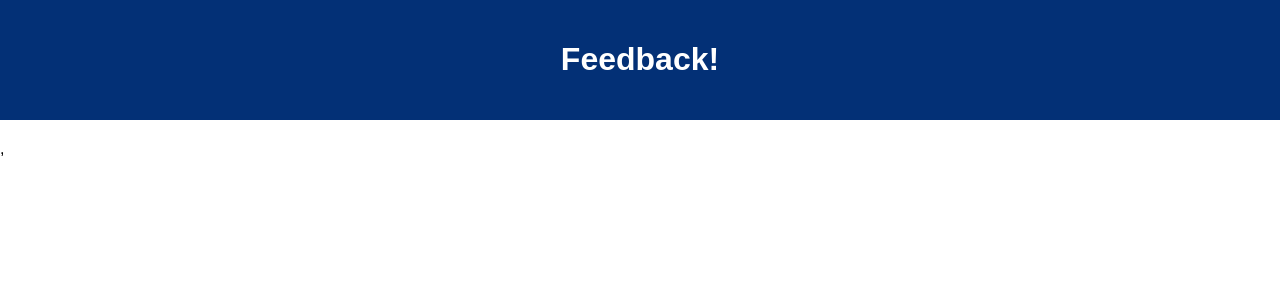
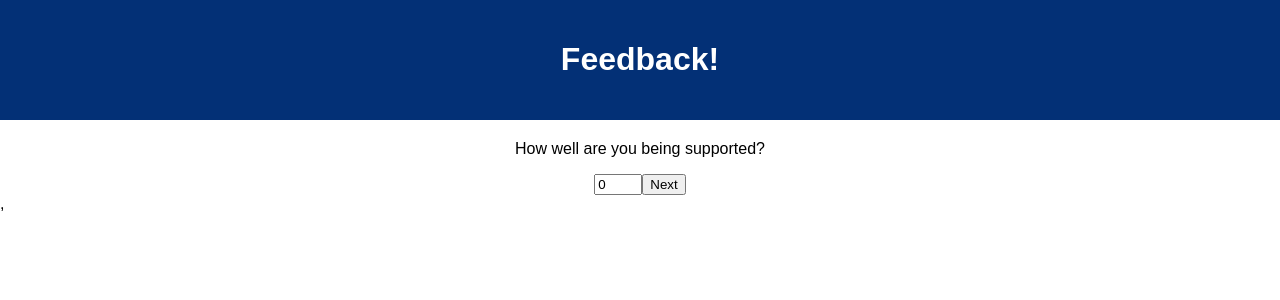
Before and after one commit to nataliemcmann/redux-feedback-loop, a React (Create React App) app: page /#/support in a window 1280 px wide. Before the commit this address led to /#/. Shown: the top 300 px of the page. Built offline with nearby package versions, Linux system fonts and the light colour scheme.

Commit message:
feeling, support, and understanding components completed, routes and dispatch working

```diff
--- a/src/components/App/App.jsx
+++ b/src/components/App/App.jsx
@@ -5,7 +5,9 @@ import { useDispatch } from 'react-redux';
 import { HashRouter as Router, Route, Link, HashRouter } from 'react-router-dom';
 
 //import components
-import Feeling from './Feeling/Feeling.jsx';
+import Feeling from './Feeling/Feeling';
+import Understanding from './Understanding/Understanding';
+import Support from './Support/Support';
 
 function App() {
   //declare dispatch object
@@ -25,6 +27,12 @@ function App() {
         <Route exact path= "/feeling">
           <Feeling />
         </Route>
+        <Route exact path="/understanding">
+          <Understanding />
+        </Route>
+        <Route  exact path="/support">
+          <Support />
+        </Route>
       </div>
     </Router>
   );
--- a/src/components/App/Feeling/Feeling.jsx
+++ b/src/components/App/Feeling/Feeling.jsx
@@ -16,15 +16,15 @@ function Feeling () {
         dispatch({
             type: 'SET_FEELING',
             payload: newFeeling
-        })
-        //history.push('/understanding');
+        });
+        history.push('/understanding');
         setNewFeeling(0);
     }
 
     return (
         <>
         <form onSubmit={handleFeelingSubmit}>
-            <label>How are you feeling today?</label>
+            <p>How are you feeling today?</p>
             <input
                 type="number"
                 min="1"
--- /dev/null
+++ b/src/components/App/Support/Support.jsx
@@ -0,0 +1,41 @@
+import React from 'react';
+import { useDispatch } from 'react-redux';
+import { useState } from 'react';
+import { useHistory } from 'react-router-dom';
+
+function Support () {
+    const [newSupport, setNewSupport] = useState(0);
+
+    const dispatch = useDispatch();
+
+    const history = useHistory();
+
+    const handleSupportSubmit = () => {
+        event.preventDefault();
+        console.log('need additional pylons');
+        dispatch({
+            type: 'SET_SUPPORT',
+            payload: newSupport
+        });
+        history.push('/comment');
+        setNewSupport(0);
+    }
+
+    return (
+        <>
+        <form onSubmit={handleSupportSubmit}>
+            <p>How well are you being supported?</p>
+            <input
+                type="number"
+                min="1"
+                max="5"
+                value={newSupport}
+                onChange={(evt) => setNewSupport(evt.target.value)}
+            />
+            <button type="submit">Next</button>
+        </form>
+        </>
+    )
+}
+
+export default Support;
--- /dev/null
+++ b/src/components/App/Understanding/Understanding.jsx
@@ -0,0 +1,41 @@
+import React from 'react';
+import { useDispatch } from 'react-redux';
+import { useState } from 'react';
+import { useHistory } from 'react-router-dom';
+
+function Understanding () {
+    const [newUnderstanding, setNewUnderstanding] = useState(0);
+
+    const dispatch = useDispatch();
+
+    const history = useHistory();
+
+    const handleUnderstandingSubmit = () => {
+        event.preventDefault();
+        console.log('what is understanding');
+        dispatch({
+            type: 'SET_UNDERSTANDING',
+            payload: newUnderstanding
+        });
+        history.push('/support');
+        setNewUnderstanding(0);
+    }
+
+    return (
+        <>
+        <form onSubmit={handleUnderstandingSubmit}>
+            <p>How well are you understanding the content?</p>
+            <input
+                type="number"
+                min="1"
+                max="5"
+                value={newUnderstanding}
+                onChange={(evt) => setNewUnderstanding(evt.target.value)}
+            />
+            <button type="submit">Next</button>
+        </form>
+        </>
+    )
+}
+
+export default Understanding;
```
Also changed, not shown: src/components/App/Comment/Comment.jsx (added).
